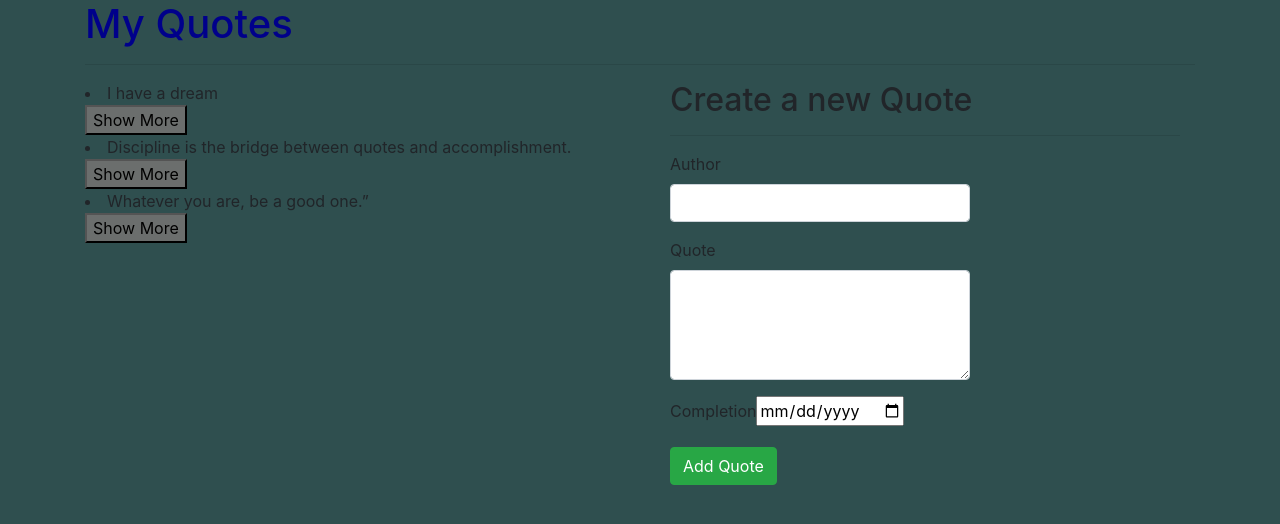
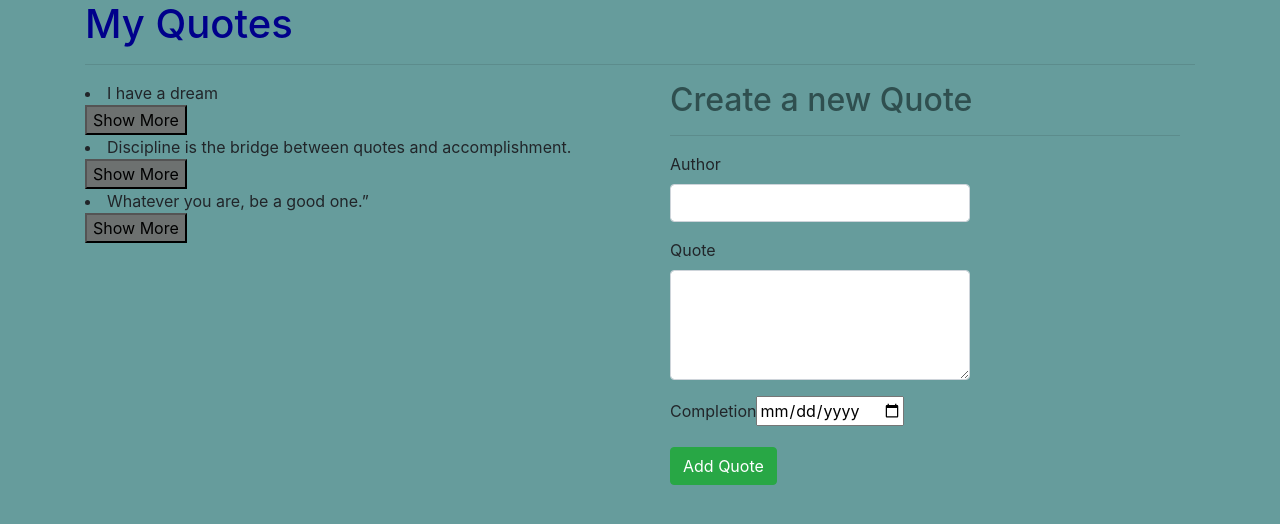
Before and after one commit to Aimee-pacy/Quote-Project, an Angular app: page / in a window 1280 px wide. Shown: the top 524 px of the page. Built offline with nearby package versions, Linux system fonts and the light colour scheme.

Commit message:
changed color for h2

```diff
--- a/src/app/quote-form/quote-form.component.css
+++ b/src/app/quote-form/quote-form.component.css
@@ -3,4 +3,5 @@
 }
 .h2{
     margin-left: 0;
+    color: darkslategrey;
 }
--- a/src/styles.css
+++ b/src/styles.css
@@ -1,7 +1,7 @@
 /* You can add global styles to this file, and also import other style files */
 @import "~bootstrap/dist/css/bootstrap.css";
 body{
-    background-color: darkslategray;
+    background-color: rgb(102, 156, 156);
     /*background-image: url("");*/
     width: 100%;
 
```
